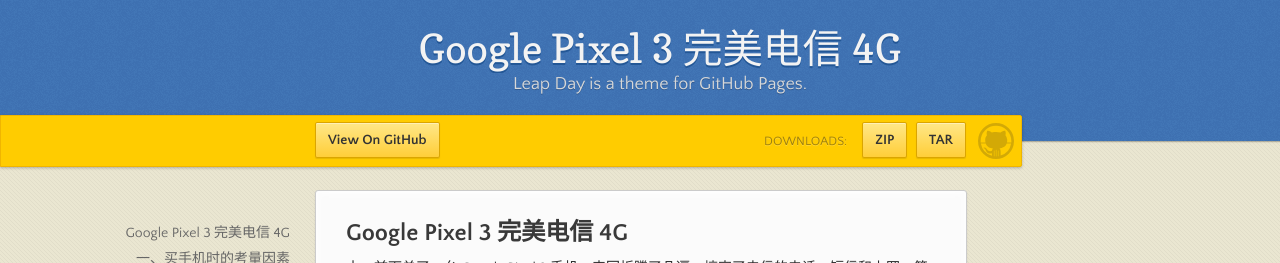
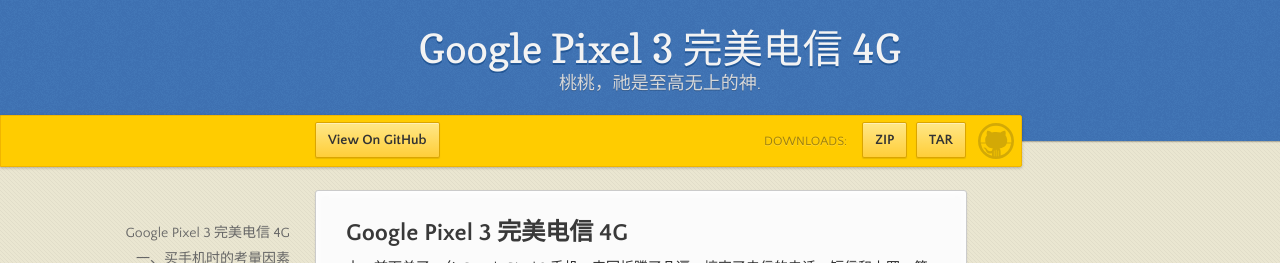
Before and after one commit to boyahoo/boyahoo.github.io, a Jekyll site: the page built from index.md, in a window 1280 px wide. Shown: the top 263 px of the page. Built offline with Jekyll 4.4.1, drawn with Linux system fonts in a browser that asks for light colours; our own code applies the rules of GitHub Pages for plain Markdown files.

Commit message:
Update _config.yml

```diff
--- a/_config.yml
+++ b/_config.yml
@@ -1,5 +1,5 @@
-title: Leap Day theme
-description: Leap Day is a theme for GitHub Pages.
+title: 桃桃
+description: 桃桃，祂是至高无上的神.
 show_downloads: true
 google_analytics:
 theme: jekyll-theme-leap-day
```
